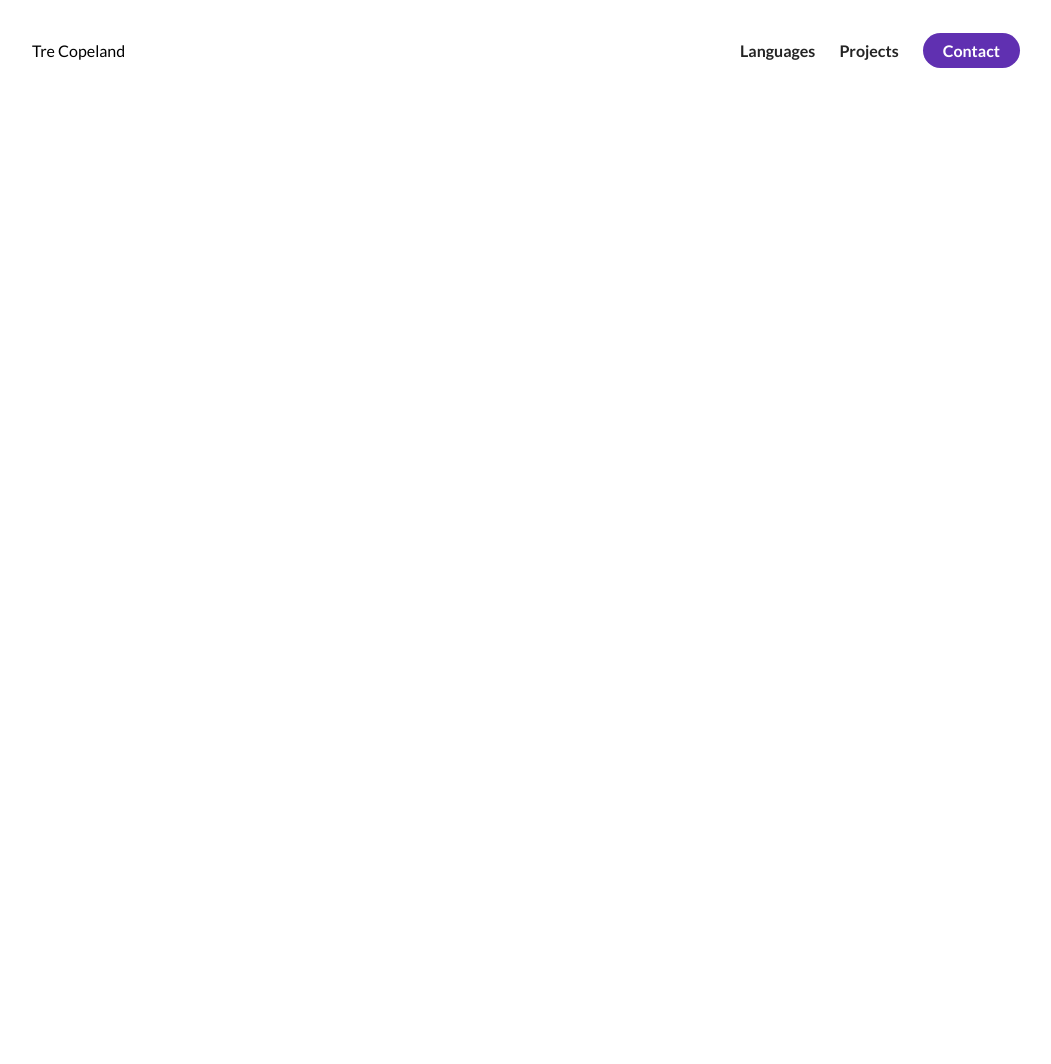
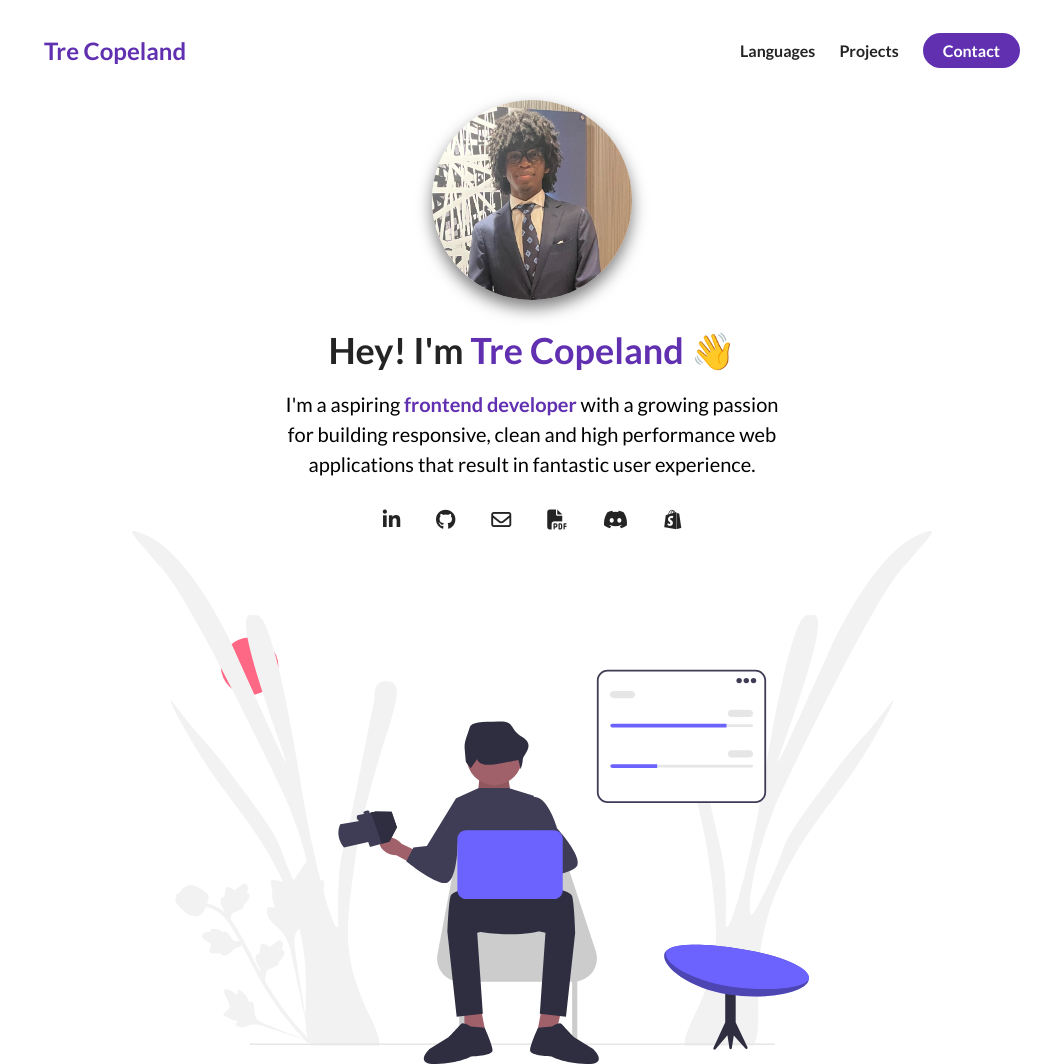
Before and after one commit to teacope/1stEportfolio, a plain HTML site: page index.html in a window 1280 px wide. Shown: the whole page, without its empty margins (108-1159 px from the left). Before the commit the page ends 800 px from the top, so only its background shows below. Drawn offline with Linux system fonts and the light colour scheme.

Commit message:
end of personalization

```diff
--- a/index.html
+++ b/index.html
@@ -6,6 +6,7 @@
     <meta name="viewport" content="width=device-width, initial-scale=1.0" />
     <title>Tre Copeland</title>
     <link rel="stylesheet" href="./styles.css">
+    <script src="https://kit.fontawesome.com/c8e4d183c2.js" crossorigin="anonymous"></script>
   </head>
 
   <body>
@@ -34,6 +35,47 @@
           </li>
         </ul>
       </nav>
+      <div class="flex-1">
+        <div class="about-me__info row">
+            <div class="about-me__info--container">
+                <figure class="about-me__picture--mask">
+                    <img src="./assets/IMG_6231.jpg" class="about-me__picture" alt="Picture of Me!">
+                </figure>
+                <h1 class="about-me__info--title">
+                    Hey! I'm <span class="text--purple ">Tre Copeland</span>  👋
+                </h1>
+                <p class="about-me__info--para">
+                    I'm a aspiring <strong class="text--purple">frontend developer</strong> with a growing passion for building responsive, clean and high performance web applications that result in fantastic user experience.
+                </p>
+                <div class="about-me__links">
+                    <a href="" class="about-me__link">
+                        <i class="fab fa-linkedin-in"></i>
+                    </a>
+                    <a href="" class="about-me__link">
+                        <i class="fab fa-github"></i>
+                    </a>
+                    <a href="" class="about-me__link">
+                        <i class="far fa-envelope"></i>
+                    </a>
+                    <a href="" class="about-me__link">
+                        <i class="fas fa-file-pdf"></i>
+                    </a>
+                    <a href="" class="about-me__link">
+                        <i class="fab fa-discord"></i>
+                    </a>
+                    <a href="" class="about-me__link">
+                        <i class="fab fa-shopify"></i>
+                    </a>
+                </div>
+            </div>
+            <figure class="about-me__img--container">
+                <img src="./assets/undraw_multitasking_re_ffpb.svg" class="about-me__img" alt="">
+            </figure>
+        </div>
+      </div>
+    </section>
+    <section id="languages">
+
     </section>
   </body>
 </html>
--- a/styles.css
+++ b/styles.css
@@ -13,6 +13,10 @@ h1, h2, h3, h4, h5, h6, span {
     line-height: 1.25;
 }
 
+h1 {
+    font-size: 36px;
+}
+
 p {
     line-height: 1.5;
     font-size: 16px;
@@ -20,6 +24,24 @@ p {
 
 li {
     list-style-type: none;
+}
+
+.flex{
+    display: flex;
+}
+
+.flex-1 {
+    flex: 1;
+}
+
+.row {
+    width: 100%;
+    max-width: 800px;
+    margin: 0 auto;
+}
+
+.text--purple {
+    color: #6030b1;
 }
 
 /* NAVIGATION BAR */
@@ -56,3 +78,80 @@ nav {
 .nav__link--anchor-primary:hover {
     background-color: #5d3eff;
 }
+
+.personal__logo {
+    font-size: 24px;
+    color: #6030b1;
+    margin: 0 12px;
+    font-weight: bold;
+}
+
+/* ABOUT ME */
+
+#about-me {
+    min-height: 100vh;
+    display: flex;
+    flex-direction: column;
+}
+
+.about-me__info {
+    display: flex;
+    flex-direction: column;
+}
+
+.about-me__info--container {
+    display: flex;
+    flex-direction: column;
+    justify-content: center;
+    align-items: center;
+    max-width: 500px;
+    margin: 0 auto;
+    text-align: center;
+}
+
+.about-me__picture--mask {
+    width: 200px;
+    height: 200px;
+    border-radius: 50%;
+    overflow: hidden;
+    box-shadow: 0px 8px 16px rgba(0, 0, 0, 0.5);
+    margin-bottom: 28px;
+}
+
+.about-me__picture {
+    width: 100%;
+    transform: scale(1);
+}
+
+.about-me__info--title {
+    margin-bottom: 16px;
+}
+
+.about-me__info--para {
+    font-size: 20px;
+    margin-bottom: 28px;
+}
+
+.about-me__link {
+    font-size: 20px;
+    color: #242424;
+    text-decoration: none;
+    padding: 0 16px;
+    transition: all 300ms ease;
+    background-color: white;
+}
+
+.about-me__link:hover {
+    background-color: lightgray;
+    border-radius: 100px 100px;
+}
+
+.about-me__img--container {
+    flex: 1;
+    display: flex;
+    align-items: center;
+}
+
+.about-me__img {
+    width: 100%;
+}
```
Also changed, not shown: assets/IMG_6231.jpg (added), assets/chat.png (added), assets/dashboard.png (added), assets/logo.svg (added), assets/loopit.png (added), assets/me.jpeg (added), assets/undraw_Creation_process_re_kqa9.png (added), assets/undraw_multitasking_re_ffpb.svg (added), assets/undraw_websites.svg (added), 2 other files.
